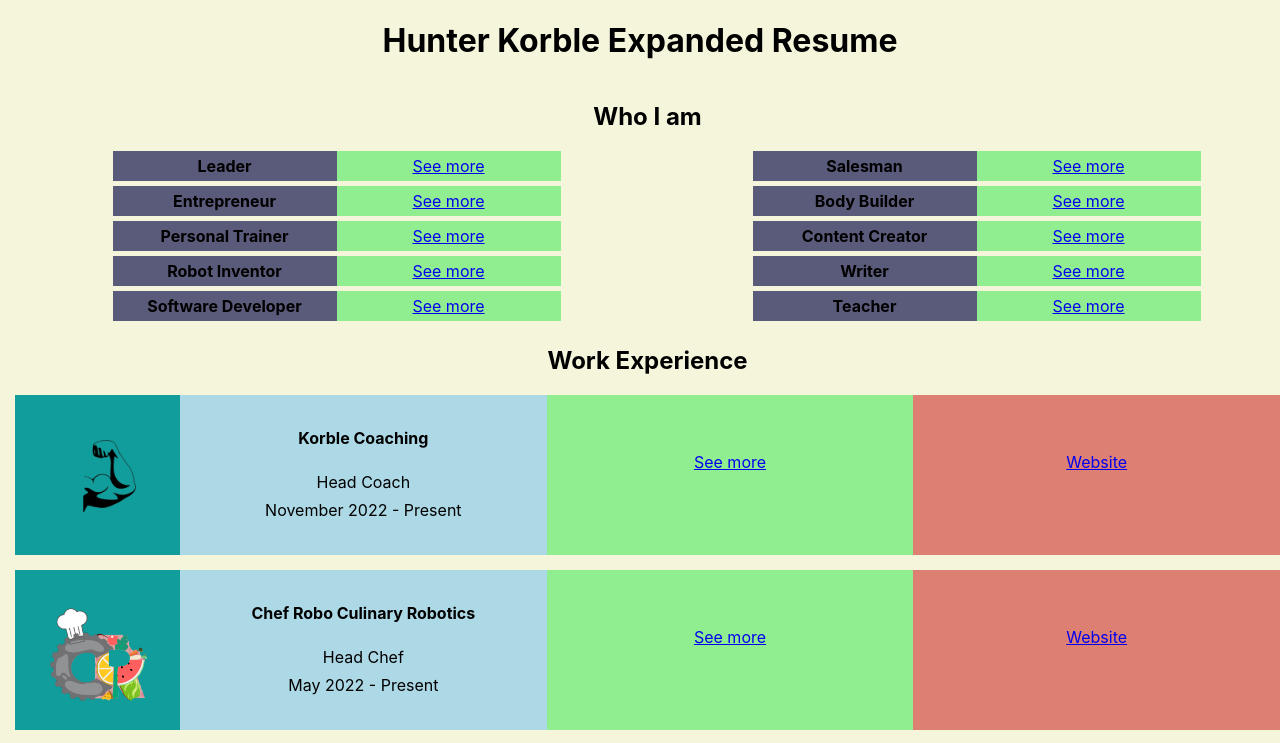
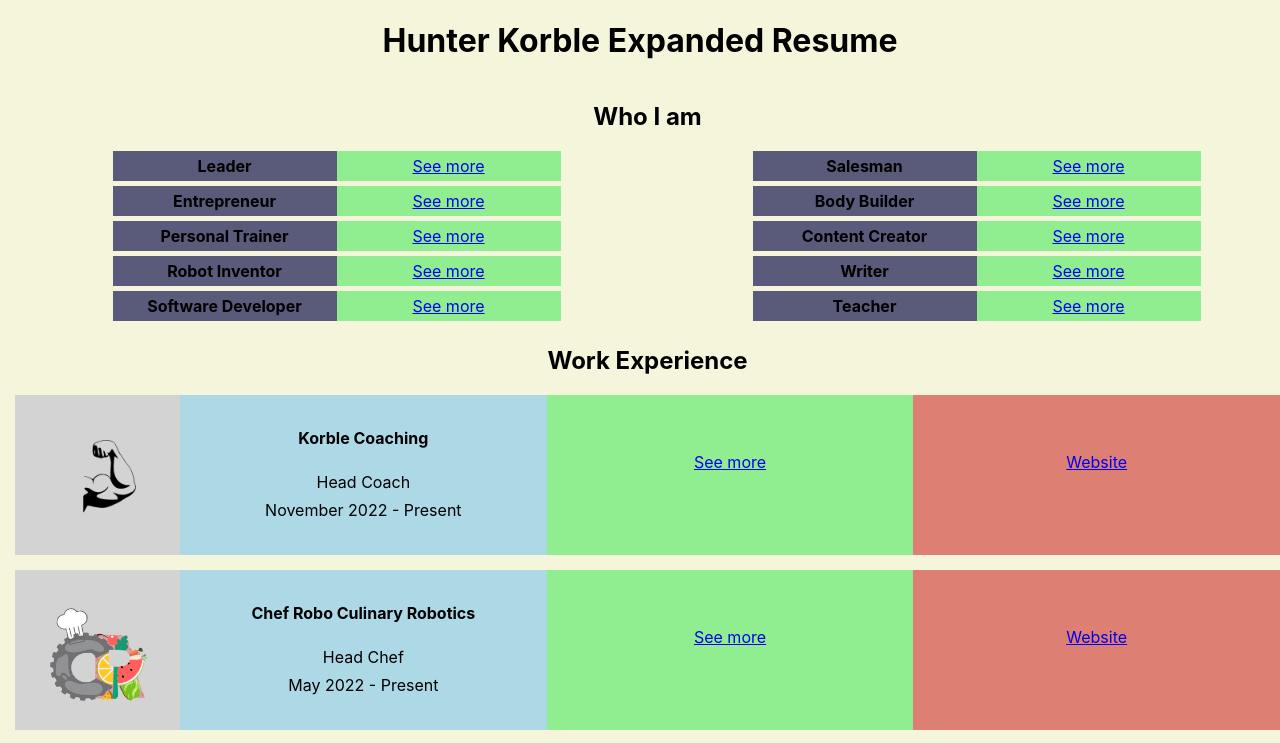
Before and after one commit to hkorble/expanded_resume, a React (Create React App) app: page / in a window 1280 px wide. Shown: the top 743 px of the page. Built offline with nearby package versions, Linux system fonts and the light colour scheme.

Commit message:
Final Draft 1.2.2

```diff
--- a/src/content/InfoLinkWeb/InfoLinkWeb.css
+++ b/src/content/InfoLinkWeb/InfoLinkWeb.css
@@ -65,7 +65,7 @@ flex-direction: column;
   .Image {
 
     flex: 0.45;
-     background-color: rgb(16, 157, 155);
+     background-color: lightgray;
   }
 
 
```
